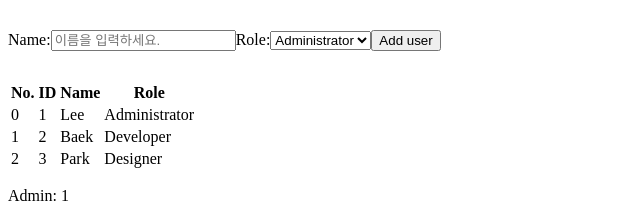
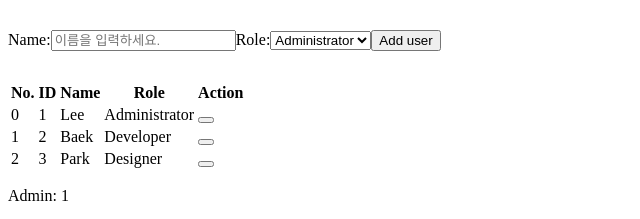
Before and after one commit to Heahr/an_study, an Angular app: page / in a window 1280 px wide. Shown: the top 219 px of the page, without its empty margins (0-640 px from the left). Built offline with nearby package versions, Linux system fonts and the light colour scheme.

Commit message:
@Output 자식->부모로 행동하는 이벤트를 받아 올려줌

```diff
--- a/src/app/app.component.html
+++ b/src/app/app.component.html
@@ -12,7 +12,7 @@
         </select>
         <button type="button" class="btn btn-default" (click)="addUser(name.value, role.value)">Add user</button>
       </div>
-      <app-user-list [users]="users"></app-user-list>
+      <app-user-list [users]="users" (remove)="removeUser($event)"></app-user-list>
     </div>
   </div>
 </div>
--- a/src/app/app.component.ts
+++ b/src/app/app.component.ts
@@ -23,6 +23,10 @@ export class AppComponent {
     }
   }
 
+  removeUser(user: User) {
+    this.users = this.users.filter(({id}) => id !== user.id);
+  }
+
   getNextId(): number {
     return this.users.length ? Math.max(...this.users.map(({id}) => id)) + 1 : 1;
   }
--- a/src/app/user-list/user-list.component.html
+++ b/src/app/user-list/user-list.component.html
@@ -5,6 +5,7 @@
       <th>ID</th>
       <th>Name</th>
       <th>Role</th>
+      <th>Action</th>
     </tr>
   </thead>
   <tbody>
@@ -13,6 +14,11 @@
       <td>{{user.id}}</td>
       <td>{{user.name}}</td>
       <td>{{user.role}}</td>
+      <td>
+        <button class="btn btn-danger btn-sm" (click)="remove.emit(user)">
+          <span class="glyphicon glyphicon-remove"></span>
+        </button>
+      </td>
     </tr>
   </tbody>
 </table>
--- a/src/app/user-list/user-list.component.ts
+++ b/src/app/user-list/user-list.component.ts
@@ -1,4 +1,4 @@
-import { Component, OnInit, Input } from '@angular/core';
+import { Component, OnInit, Input, Output, EventEmitter } from '@angular/core';
 import { User } from '../model/user.module';
 
 @Component({
@@ -28,6 +28,8 @@ export class UserListComponent implements OnInit {
     return this._users;
   }
 
+  @Output() remove = new EventEmitter<User>();
+
   constructor() { }
 
   ngOnInit() {
```
